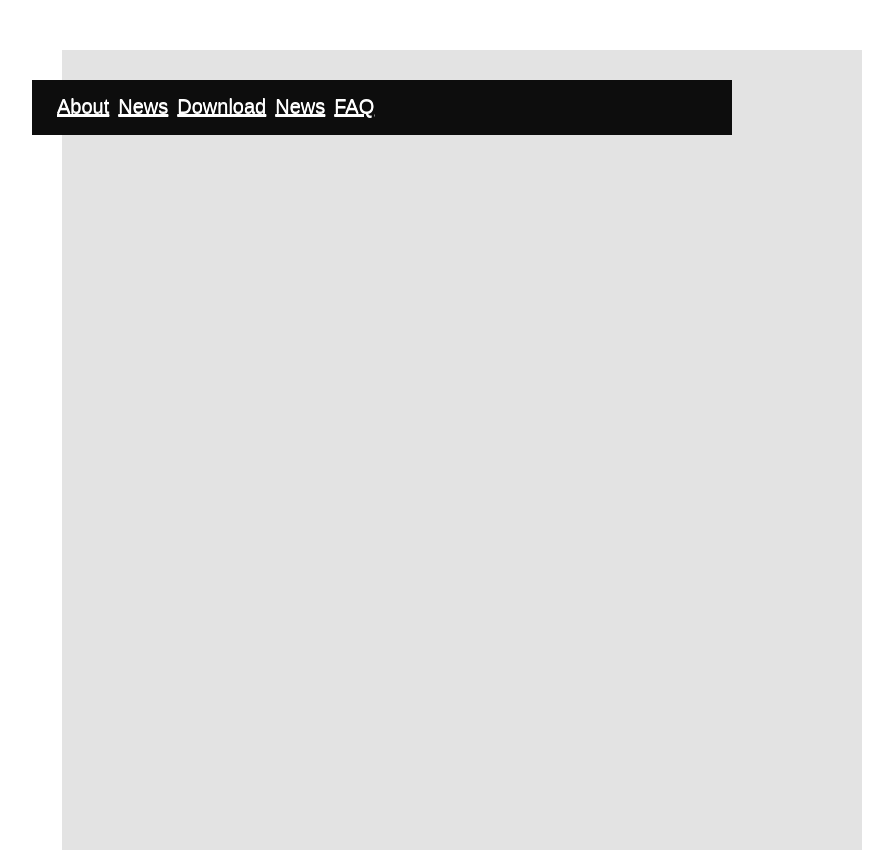
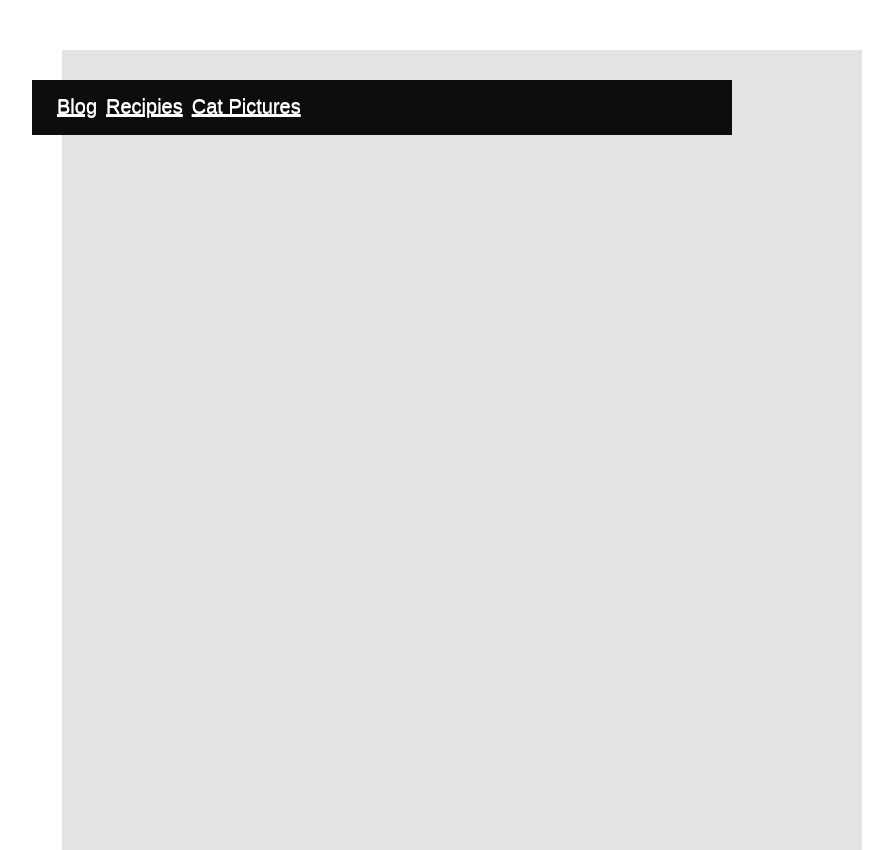
Before and after one commit to mikulthegreat/MichaelFoodBlog, a plain HTML site: page index.html in a window 1280 px wide. Shown: the whole page, without its empty margins (178-1071 px from the left). Drawn offline with Linux system fonts and the light colour scheme.

Commit message:
Updated index

```diff
--- a/index.html
+++ b/index.html
@@ -12,11 +12,9 @@
 <div class="box">
 
 	<ul>
-		<li><a href="http://origin.com/about">About</a></li>
-		<li><a href="http://origin.com/news">News</a></li>
-		<li><a href="http://origin.com/download">Download</a></li>
-		<li><a href="http://origin.com/publishing">News</a></li>
-		<li><a href="http://origin.com/publishing">FAQ</a></li>
+		<li><a href="http://origin.com/about">Blog</a></li>
+		<li><a href="http://origin.com/news">Recipies</a></li>
+		<li><a href="http://origin.com/download">Cat Pictures</a></li>
 	</ul>
 
  </div>
```
